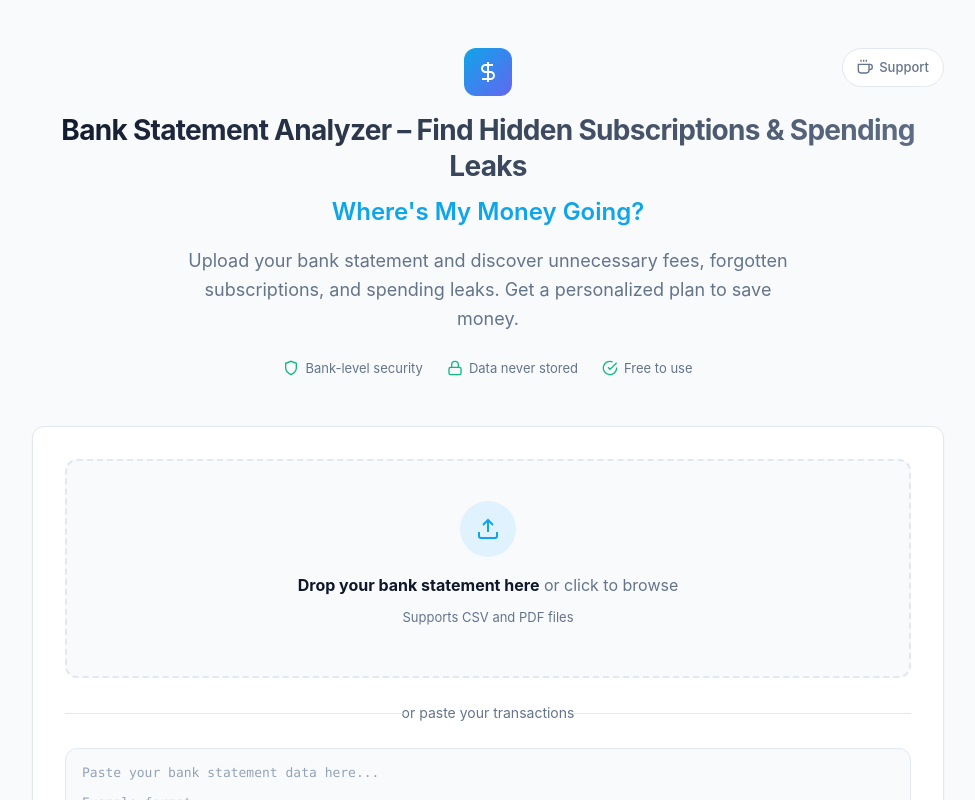
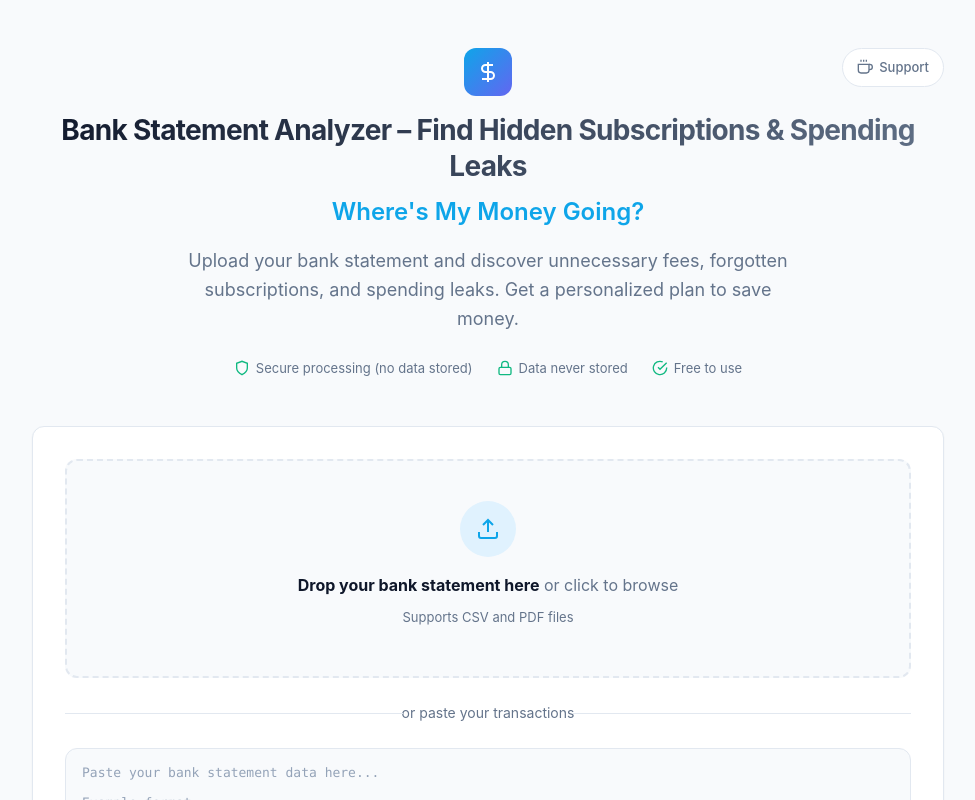
Before and after one commit to kiranz38/bank-analyser, a Next.js app in the folder frontend/: page / in a window 1280 px wide. Shown: the top 800 px of the page, without its empty margins (152-1127 px from the left). Built offline with nearby package versions, Linux system fonts and the light colour scheme.

Commit message:
Update trust badge: Secure processing (no data stored)

```diff
--- a/frontend/app/page.tsx
+++ b/frontend/app/page.tsx
@@ -108,7 +108,7 @@ export default function Home() {
               <svg viewBox="0 0 24 24" fill="none" stroke="currentColor" strokeWidth="2">
                 <path d="M12 22s8-4 8-10V5l-8-3-8 3v7c0 6 8 10 8 10z" />
               </svg>
-              <span>Bank-level security</span>
+              <span>Secure processing (no data stored)</span>
             </div>
             <div className="trust-badge">
               <svg viewBox="0 0 24 24" fill="none" stroke="currentColor" strokeWidth="2">
```
